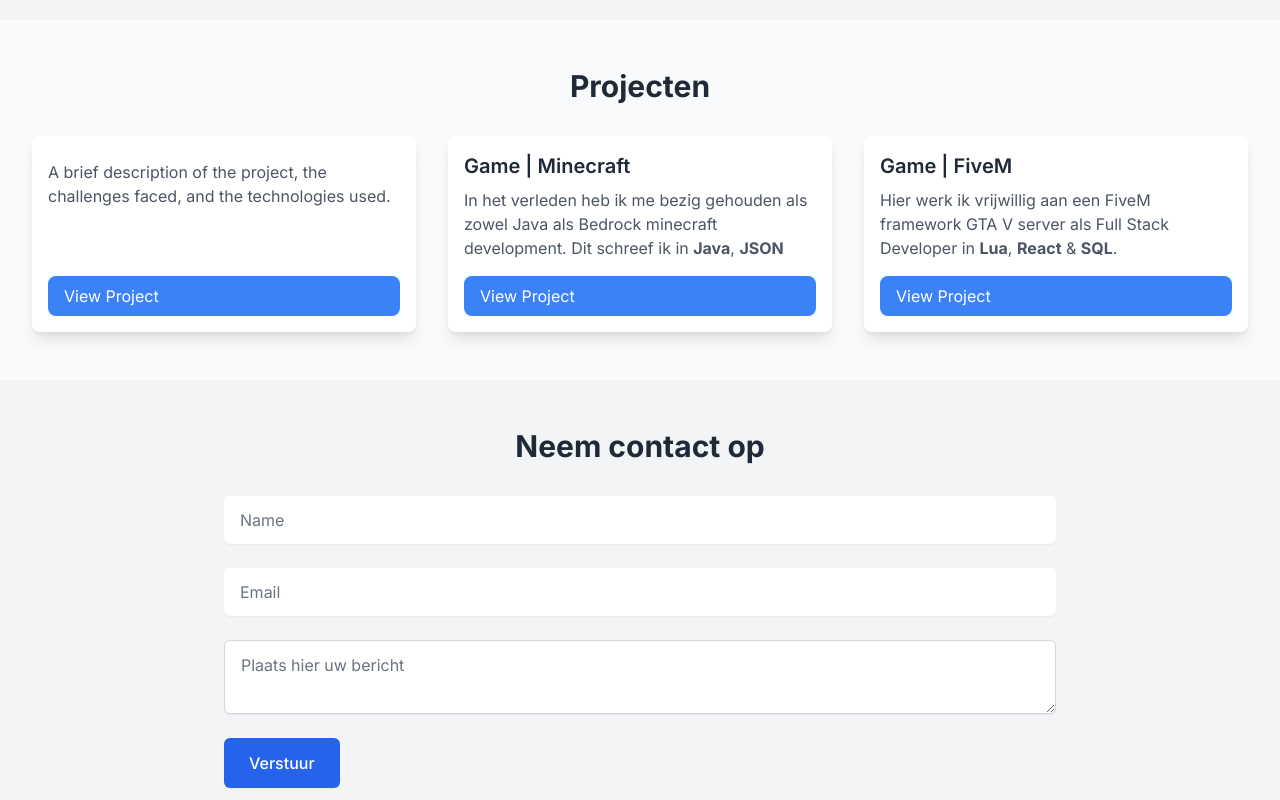
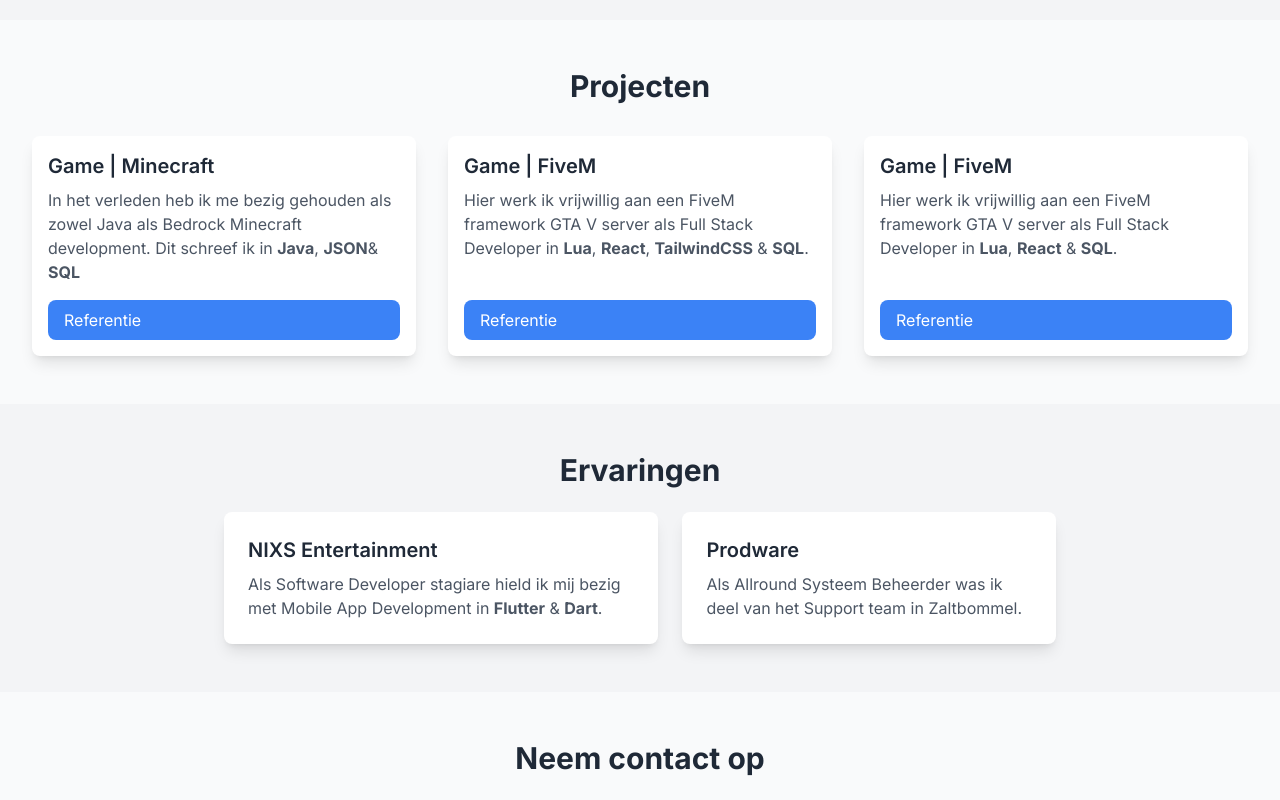
Before and after one commit to zkainee/Portfolio, a Next.js app: page / in a window 1280 px wide. Shown: the part 700-1500 px from the top of the page. Built offline with nearby package versions, Linux system fonts and the light colour scheme.

Commit message:
Added related information

```diff
--- a/src/app/page.tsx
+++ b/src/app/page.tsx
@@ -14,7 +14,7 @@ export default function Home() {
                                 <Image src={profilePicture} alt="picture" layout="responsive" width={128} height={128}/>
                             </div>
                             <div>
-                                <h1 className="text-4xl font-bold">Kaine van Ommeren</h1>
+                                <h1 className="text-4xl font-bold">Kaine</h1>
                                 <p className="mt-2 text-xl">Software Engineer</p>
                             </div>
                             {/* Additional content */}
@@ -55,31 +55,53 @@ export default function Home() {
                     <div className="mt-8 grid grid-cols-1 sm:grid-cols-2 lg:grid-cols-3 gap-8">
                         {/* Project items */}
                         <div className="bg-white shadow-lg rounded-lg p-4 flex flex-col">
-                            <h3 className="font-semibold text-xl"></h3>
-                            <p className="text-gray-600 mt-2 flex-grow">A brief description of the project, the
-                                challenges faced, and the technologies used.</p>
-                            <a href="#" className="mt-4 inline-block bg-blue-500 text-white rounded-lg px-4 py-2">View
-                                Project</a>
-                        </div>
-                        <div className="bg-white shadow-lg rounded-lg p-4 flex flex-col">
                             <h3 className="font-semibold text-xl">Game | Minecraft</h3>
-                            <p className="text-gray-600 mt-2 flex-grow">In het verleden heb ik me bezig gehouden als zowel Java als Bedrock minecraft development. Dit schreef ik in <strong>Java</strong>, <strong>JSON</strong></p>
-                            <a href="#" className="mt-4 inline-block bg-blue-500 text-white rounded-lg px-4 py-2">View
-                                Project</a>
+                            <p className="text-gray-600 mt-2 flex-grow">In het verleden heb ik me bezig gehouden als
+                                zowel Java als Bedrock Minecraft development. Dit schreef ik
+                                in <strong>Java</strong>, <strong>JSON</strong>& <strong>SQL</strong></p>
+                            <a href="#"
+                               className="mt-4 inline-block bg-blue-500 text-white rounded-lg px-4 py-2">Referentie</a>
                         </div>
                         <div className="bg-white shadow-lg rounded-lg p-4 flex flex-col">
                             <h3 className="font-semibold text-xl">Game | FiveM</h3>
-                            <p className="text-gray-600 mt-2 flex-grow">Hier werk ik vrijwillig aan een FiveM framework GTA V server als
-                                Full Stack Developer in <strong>Lua</strong>, <strong>React</strong> & <strong>SQL</strong>.</p>
+                            <p className="text-gray-600 mt-2 flex-grow">Hier werk ik vrijwillig aan een FiveM framework
+                                GTA V server als
+                                Full Stack Developer
+                                in <strong>Lua</strong>, <strong>React</strong>, <strong>TailwindCSS</strong> & <strong>SQL</strong>.</p>
                             <a href="https://discord.gg/lotusnl" target={'_blank'}
-                               className="mt-4 inline-block bg-blue-500 text-white rounded-lg px-4 py-2">View
-                                Project</a>
+                               className="mt-4 inline-block bg-blue-500 text-white rounded-lg px-4 py-2">Referentie</a>
+                        </div>
+                        <div className="bg-white shadow-lg rounded-lg p-4 flex flex-col">
+                            <h3 className="font-semibold text-xl">Game | FiveM</h3>
+                            <p className="text-gray-600 mt-2 flex-grow">Hier werk ik vrijwillig aan een FiveM framework
+                                GTA V server als
+                                Full Stack Developer
+                                in <strong>Lua</strong>, <strong>React</strong> & <strong>SQL</strong>.</p>
+                            <a href="https://discord.gg/lotusnl" target={'_blank'}
+                               className="mt-4 inline-block bg-blue-500 text-white rounded-lg px-4 py-2">Referentie</a>
+                        </div>
+                    </div>
+                </div>
+            </section>
+            {/* Skills sectie */}
+            <section id="skills" className="bg-gray-100 py-12">
+                <div className="max-w-4xl mx-auto px-4 sm:px-6 lg:px-8">
+                    <h2 className="text-3xl font-bold text-center">Ervaringen</h2>
+                    <div className="flex justify-center gap-6 mt-6">
+                        {/* Skill items */}
+                        <div className="bg-white shadow-lg rounded-lg p-6">
+                            <h3 className="font-semibold text-xl">NIXS Entertainment</h3>
+                            <p className="text-gray-600 mt-2">Als Software Developer stagiare hield ik mij bezig met Mobile App Development in <strong>Flutter</strong> & <strong>Dart</strong>.</p>
+                        </div>
+                        <div className="bg-white shadow-lg rounded-lg p-6">
+                            <h3 className="font-semibold text-xl">Prodware</h3>
+                            <p className="text-gray-600 mt-2">Als Allround Systeem Beheerder was ik deel van het Support team in Zaltbommel. </p>
                         </div>
                     </div>
                 </div>
             </section>
             { /* Contact sectie */}
-            <section id="contact" className="bg-gray-100 py-12">
+            <section id="contact" className="py-12">
             <div className="max-w-4xl mx-auto px-4 sm:px-6 lg:px-8">
                     <h2 className="text-3xl font-bold text-center">Neem contact op</h2>
                     <form className="mt-8 grid grid-cols-1 gap-y-6" action="#" method="POST">
```
